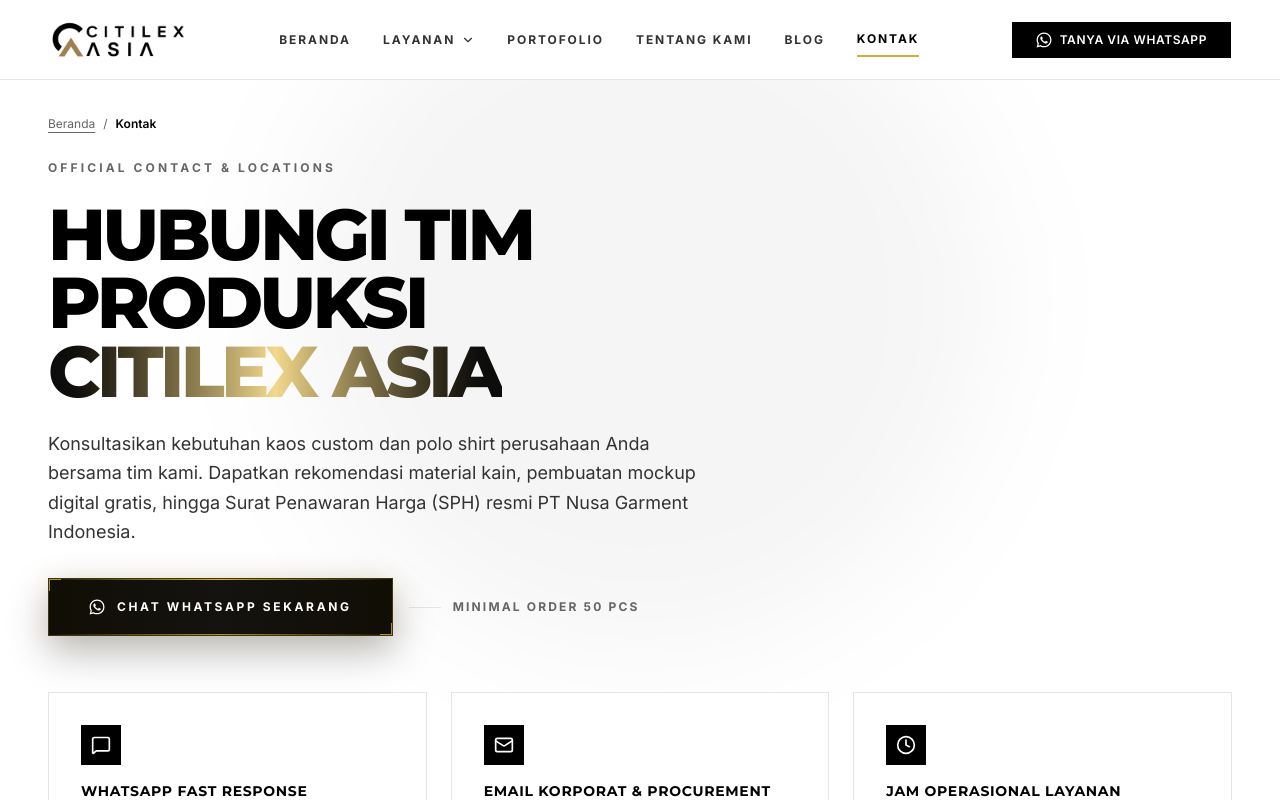
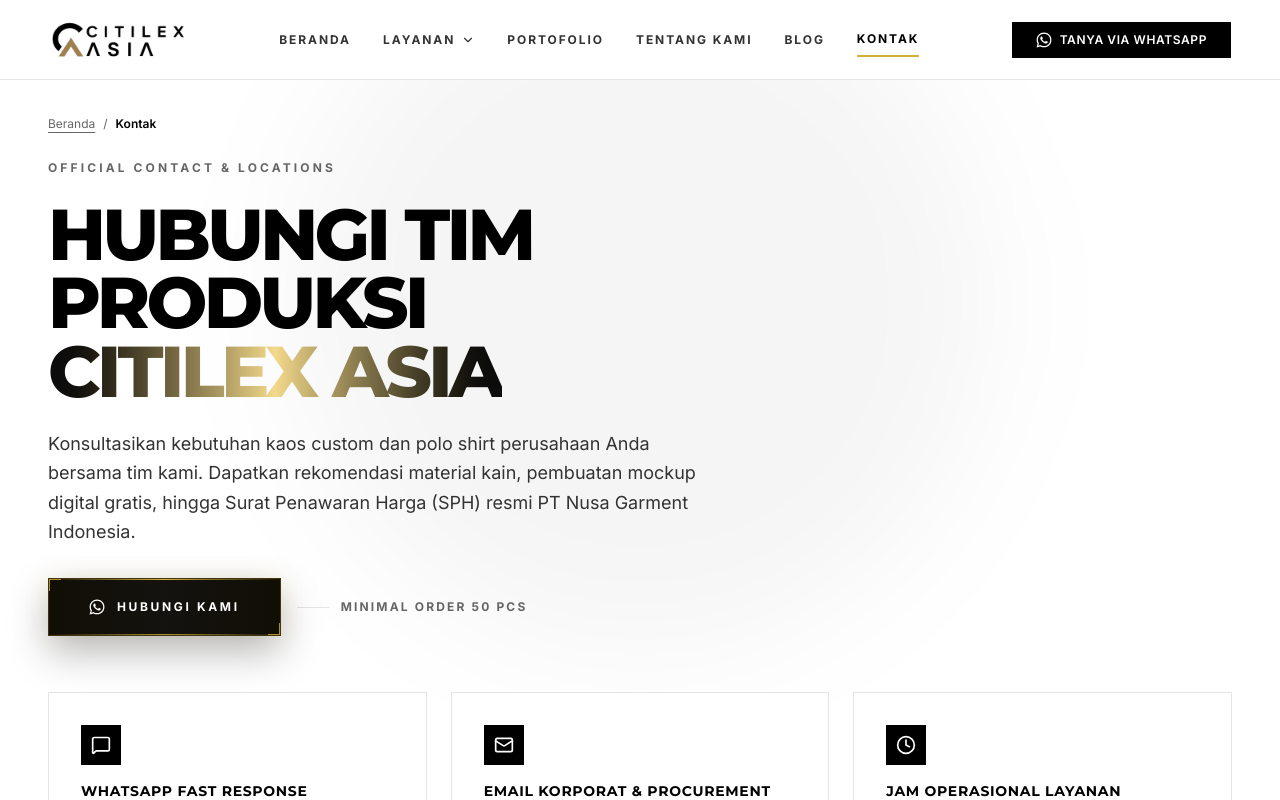
Before and after one commit to jangan-resign/citilex.asia, a Next.js app: page /kontak in a window 1280 px wide. Shown: the top 800 px of the page. Built offline with nearby package versions, Linux system fonts and the light colour scheme.

Commit message:
hubungi kami di /kontak

```diff
--- a/src/app/kontak/page.tsx
+++ b/src/app/kontak/page.tsx
@@ -149,7 +149,7 @@ export default function KontakPage() {
                   <div className="absolute top-0 left-0 w-3 h-3 border-t border-l border-[#D4AF37]/80" />
                   <div className="absolute bottom-0 right-0 w-3 h-3 border-b border-r border-[#D4AF37]/80" />
                   <Image src="/wa.svg" alt="WhatsApp" width={16} height={16} className="relative z-10 w-4 h-4 mr-3" />
-                  <span className="relative z-10">CHAT WHATSAPP SEKARANG</span>
+                  <span className="relative z-10">Hubungi Kami</span>
                 </WhatsAppButton>
                 <div className="flex items-center gap-3">
                   <span className="h-[1px] w-8 bg-brand-platinum" />
```
